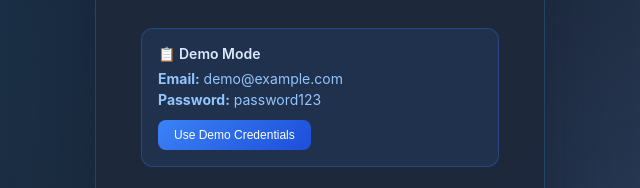
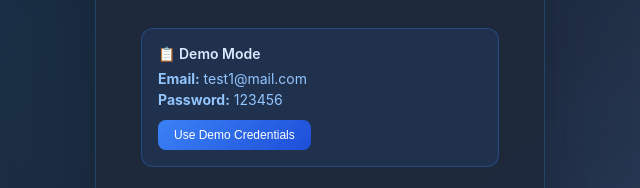
Before and after one commit to raiqi1/chatbot-web-fe, a website: page login.html in a window 1280 px wide. Shown: the part 245-433 px from the top of the page, 320-960 px from the left. Drawn offline with Linux system fonts and the light colour scheme.

Commit message:
add demo email and pw

```diff
--- a/login.html
+++ b/login.html
@@ -477,8 +477,8 @@
                     <!-- Demo Info -->
                     <div class="demo-info">
                         <h4>📋 Demo Mode</h4>
-                        <p><strong>Email:</strong> demo@example.com</p>
-                        <p><strong>Password:</strong> password123</p>
+                        <p><strong>Email:</strong> test1@mail.com</p>
+                        <p><strong>Password:</strong> 123456</p>
                         <button onclick="fillDemoCredentials()" type="button">Use Demo Credentials</button>
                     </div>
 
```
